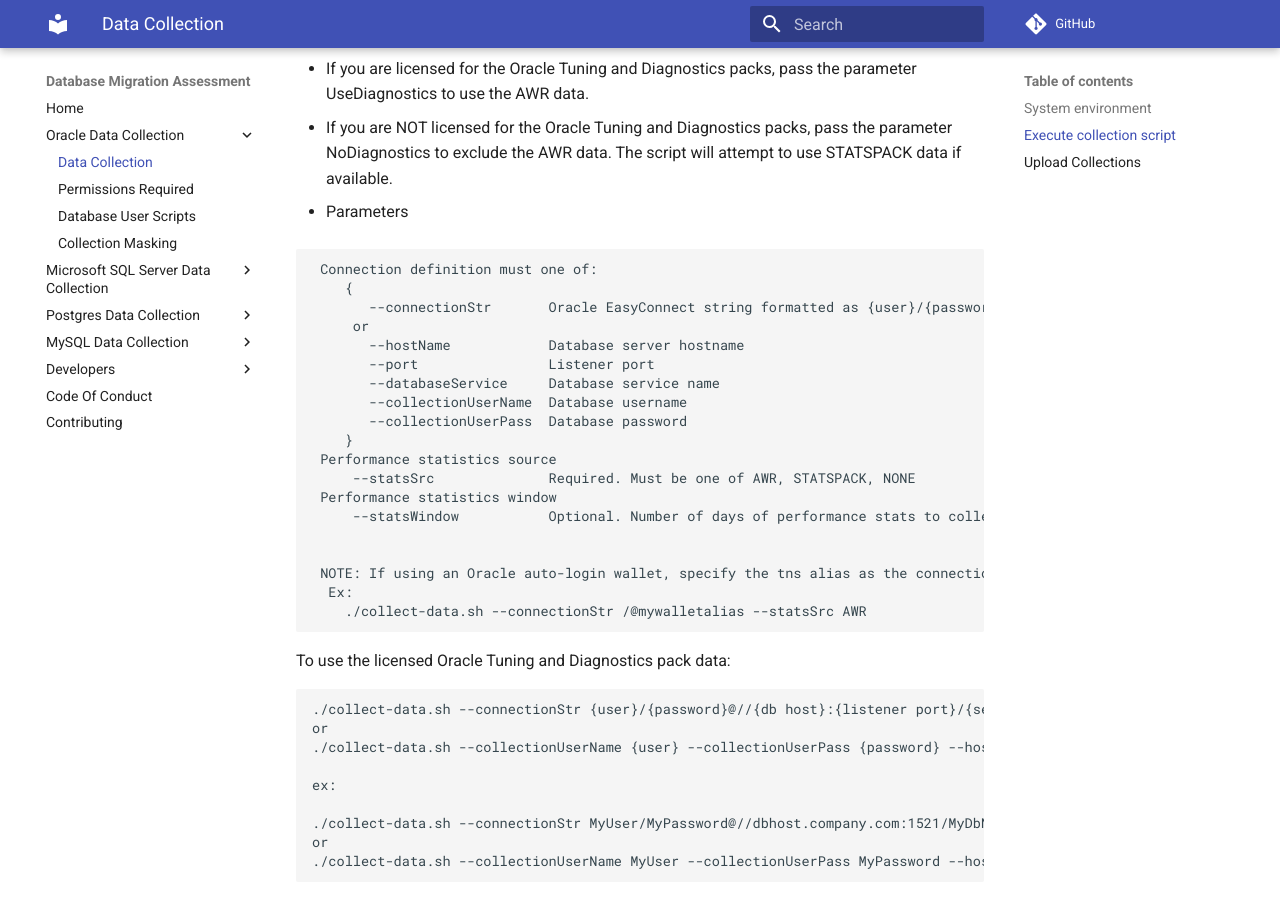
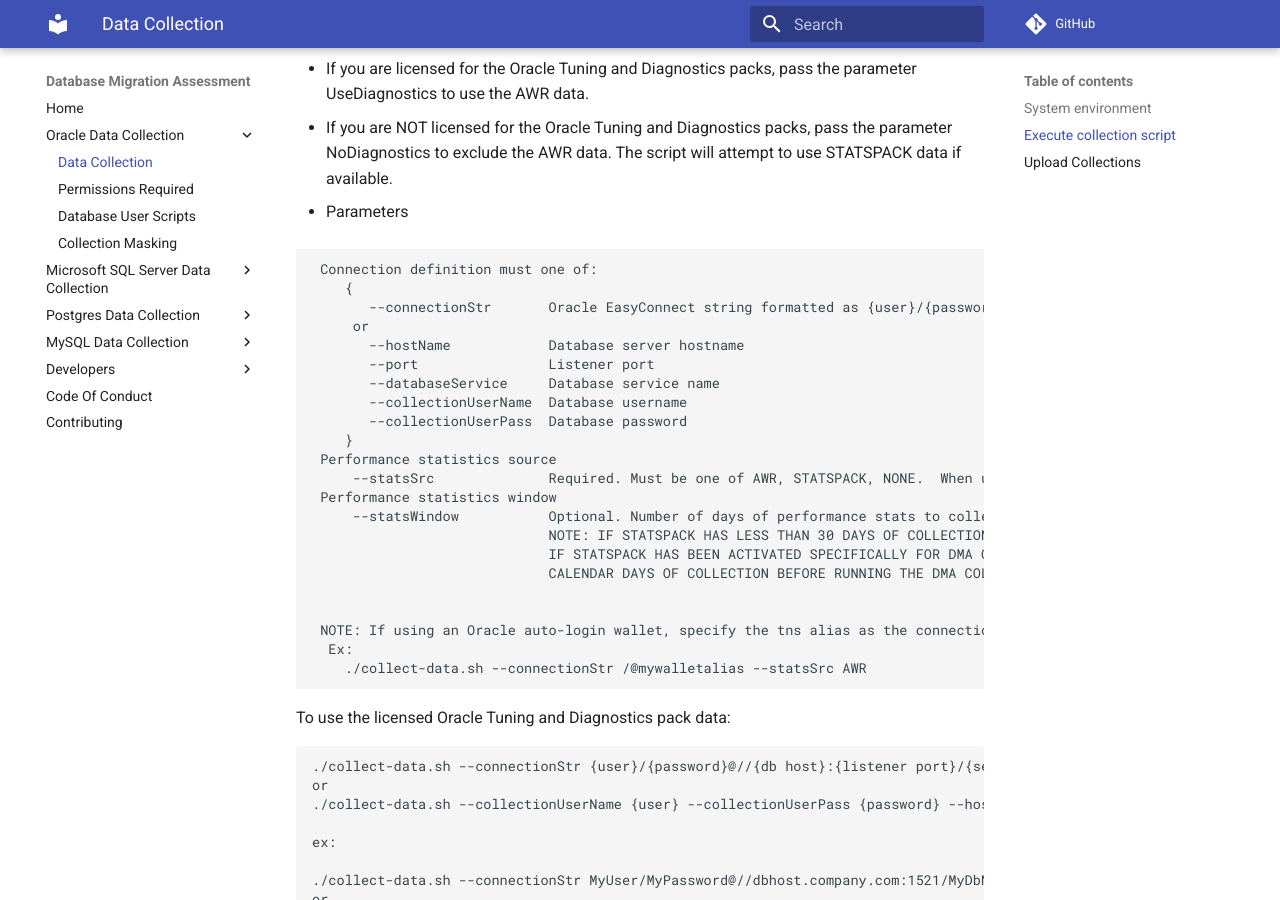
Before and after one commit to GoogleCloudPlatform/database-assessment, an MkDocs documentation site: the page built from docs/user_guide/oracle/collection_scripts.md, in a window 1280 px wide and 900 px high, scrolled down 1928 px. Built offline with MkDocs 1.6.1 and Material for MkDocs 9.7.7, drawn with Linux system fonts in a browser that asks for light colours; comment, search, counter and statistics services are not loaded.

Commit message:
Update docs, readme and help regarding STATSPACK collection.

```diff
--- a/docs/user_guide/oracle/collection_scripts.md
+++ b/docs/user_guide/oracle/collection_scripts.md
@@ -94,9 +94,12 @@ Launch the collection script: (Note that the parameter names have changed from e
        --collectionUserPass  Database password
     }
  Performance statistics source
-     --statsSrc              Required. Must be one of AWR, STATSPACK, NONE
+     --statsSrc              Required. Must be one of AWR, STATSPACK, NONE.  When using STATSPACK, see note about --statsWindow parameter below.
  Performance statistics window
      --statsWindow           Optional. Number of days of performance stats to collect.  Must be one of 7, 30.  Default is 30.
+                             NOTE: IF STATSPACK HAS LESS THAN 30 DAYS OF COLLECTION DATA, SET THIS PARAMETER TO 7 TO LIMIT TO 1 WEEK OF COLLECTION.
+                             IF STATSPACK HAS BEEN ACTIVATED SPECIFICALLY FOR DMA COLLECTION, ENSURE THERE ARE AT LEAST 8
+                             CALENDAR DAYS OF COLLECTION BEFORE RUNNING THE DMA COLLECTOR.
 
 
  NOTE: If using an Oracle auto-login wallet, specify the tns alias as the connection string:
```
Also changed, not shown: 2 other files.
